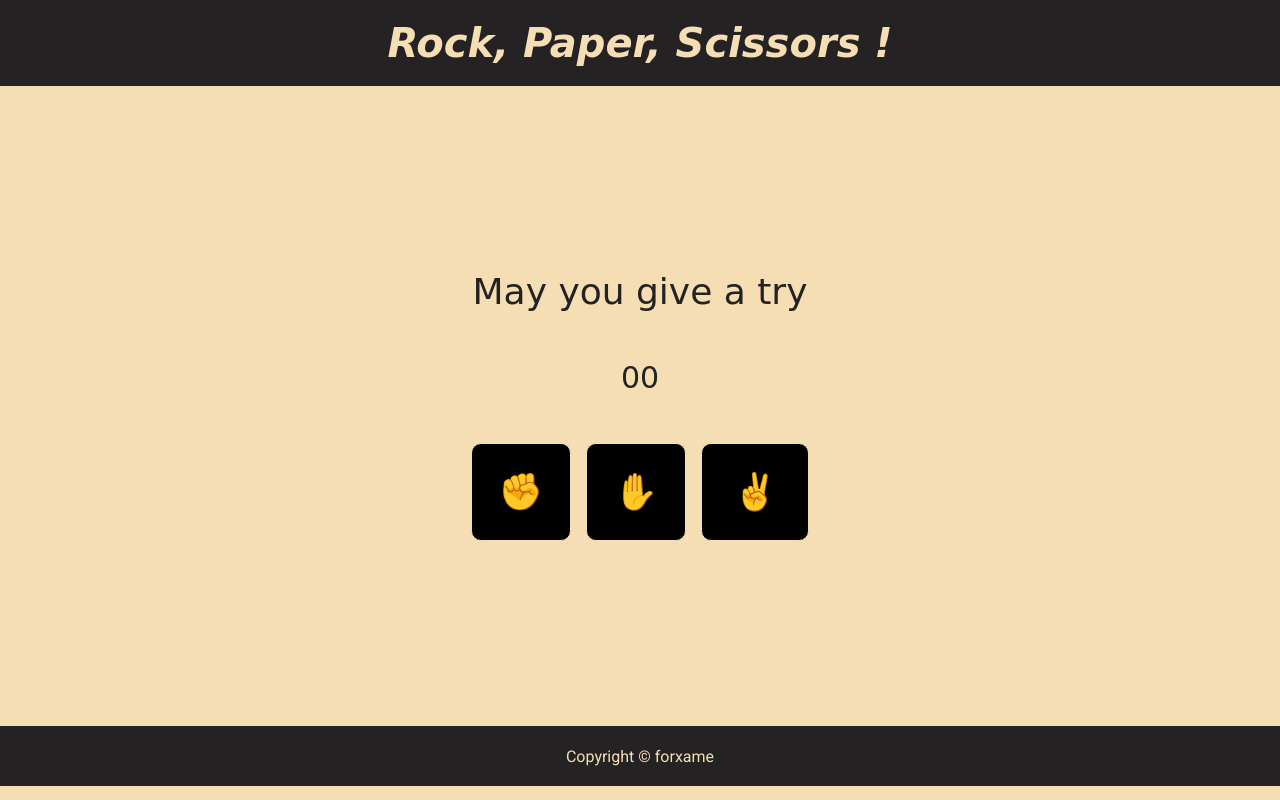
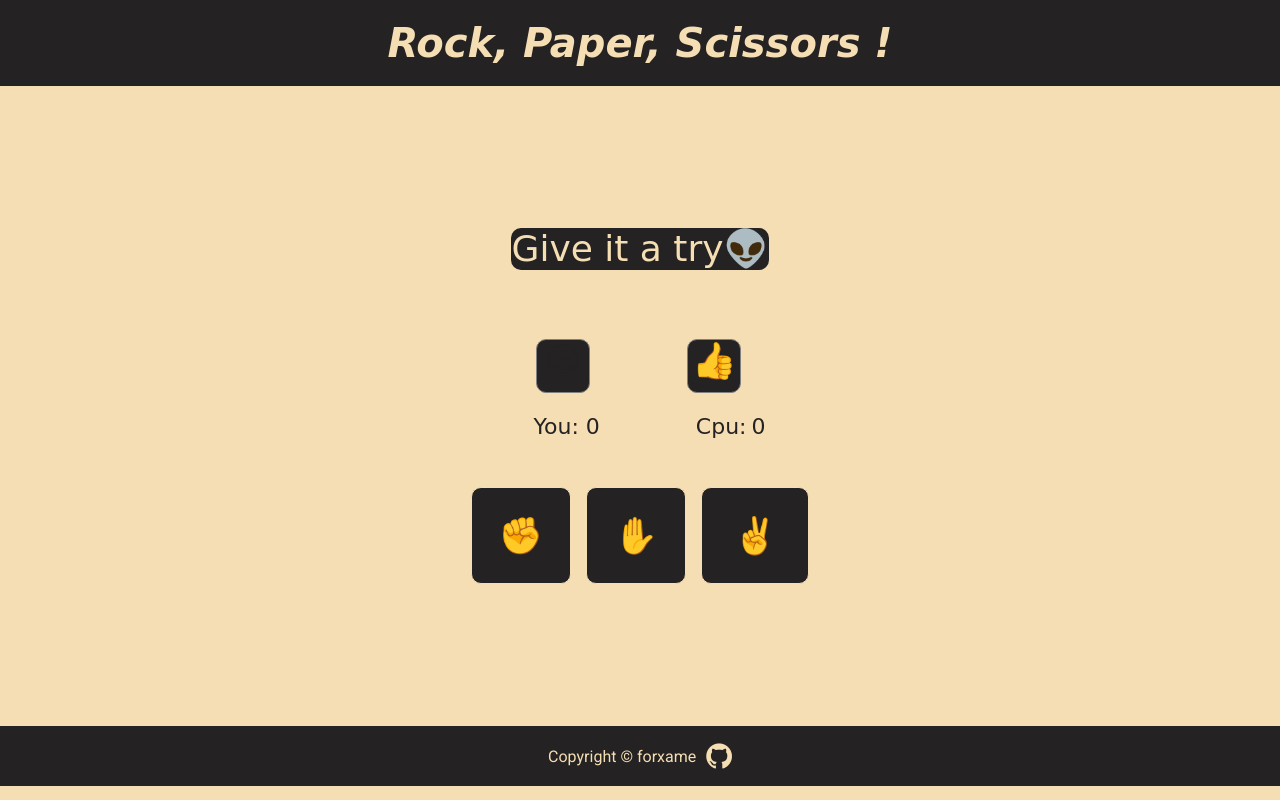
Before and after one commit to forxame/rock-paper-scissors, a plain HTML site: page index.html in a window 1280 px wide. Drawn offline with Linux system fonts and the light colour scheme; a web font is replaced by a local one.

Commit message:
Design changes

```diff
--- a/app.js
+++ b/app.js
@@ -42,11 +42,10 @@ function displayScore() {
 
 function gameOver() {
     if (playerScore == 5) {
-        return "Congrats! You won.";
+        winnerText.textContent =  "Congrats! You won.";
     } else if (computerScore == 5) {
-        return "Nice try! Get over here...";
+        winnerText.textContent = "Better luck next time!";
     }
-
 }
 
 const btn1 = document.getElementById("rock");
@@ -63,23 +62,23 @@ playerScoreText.textContent = playerScore;
 computerScoreText.textContent = computerScore;
 let playerSelection;
 
-
 btn1.addEventListener("click", ()=>{
     playerSelection = "✊";
     winnerText.textContent = game();
     displayScore();
+    gameOver();
 })
 
 btn2.addEventListener("click", ()=>{
     playerSelection = "✋";
     winnerText.textContent = game();
     displayScore();
+    gameOver();
 })
 
 btn3.addEventListener("click", ()=>{
     playerSelection = "✌️";
     winnerText.textContent = game();
     displayScore();
+    gameOver();
 })
-
-gameOver();
--- a/index.html
+++ b/index.html
@@ -6,6 +6,7 @@
     <meta name="viewport" content="width=device-width, initial-scale=1.0">
     <title>Document</title>
     <link rel="stylesheet" href="./styles.css">
+    <link rel="stylesheet" href="https://cdnjs.cloudflare.com/ajax/libs/font-awesome/4.7.0/css/font-awesome.min.css">
 </head>
 <body>
 
@@ -15,34 +16,49 @@
 
     <main>
         <div class="wrapper font">
-            <div class="result" id="result">May you give a try</div>
+            <div class="result font-36px" id="result">Give it a try👽</div>
 
             <div class="score" id="score">
-                    <div class="box">
-                        <div class="player choice" id="playerChoice"></div>
-                        <div id="playerScore"></div>
+                    <div class="score-box one">
+                        <span class="playerChoice font-36px" id="playerChoice">😎</span>
+                        <span class="computerChoice font-36px" id="computerChoice">👍</span>
                     </div>
-                    <div class="box">
-                        <div class="computer choice" id="computerChoice"></div>
-                        <div id="computerScore"></div>
+                    <div class="score-box two">
+
+                        <span class="score-box-two-child">
+                            <span class="">You:</span>
+                            <span class="playerScore" id="playerScore"></span>
+                        </span>
+
+                        <span class="score-box-two-child">
+                            <span class="">Cpu:</span>
+                            <span class="computerScore" id="computerScore"></span>
+                        </span>
+
                     </div>
             </div>
 
             <div class="buttons">
                 <button class="rock" id="rock">
-                    <span class="emoji">✊</span>
+                    <span class="font-36px">✊</span>
                 </button>
                 <button class="paper" id="paper">
-                    <span class="emoji">✋</span>
+                    <span class="font-36px">✋</span>
                 </button>
                 <button class="scissors" id="scissors">
-                    <span class="emoji">✌️</span>
+                    <span class="font-36px">✌️</span>
                 </button>
             </div>
         </div>
+
+        <!-- Popup window for reset -->
+
     </main>
     <footer>
         <p>Copyright © forxame</p>
+        <a href="https://github.com/forxame" target="_blank">
+            <i class='fa fa-github'></i>
+        </a>
     </footer>
     <script src="./app.js"></script>
 </body>
--- a/styles.css
+++ b/styles.css
@@ -52,14 +52,57 @@ main {
 
 }
 
-.result {
+.font-36px {
     font-size: 36px;
 }
 
-.score {
-    font-size: 30px;
+.result {
+    min-width: 7em;
+    background: rgb(36, 34, 34);
+    color: wheat;
+    border-radius: 10px;
+    text-align: center;
+}
+
+.playerChoice {
+    margin-left: 1.6em;
+}
+
+.computerChoice {
+    margin-left: 2.7em;
+}
+
+.playerChoice,
+.computerChoice {
+    min-width: 1.5em;
+    min-height: 1.5em;
+    background: rgb(36, 34, 34);
+    border: 1px solid gray;
+    border-radius: 10px;
+    text-align: center;
+}
+
+.score-box.one {
     display: flex;
-    justify-content: space-around;
+    align-items: center;
+}
+
+.score-box.one {
+    min-height: 6em;
+}
+
+.score-box-two-child {
+    margin: 0 2.5em;
+    font-size: 22px;
+}
+
+.playerScore,
+.computerScore {
+    position:absolute;
+}
+
+.computerScore {
+    margin-left: 5px;
 }
 
 .buttons {
@@ -73,16 +116,12 @@ main {
     padding: 2em;
     border: 1px solid wheat;
     border-radius: 10px;
-    background: black;
+    background: rgb(36, 34, 34);
     color: wheat;
 }
 
 .scissors {
     padding: 2em 2.3em;
-}
-
-.emoji {
-    font-size: 36px;
 }
 
 .rock:hover,
@@ -99,3 +138,19 @@ footer {
     justify-content: center;
     align-items: center;
 }
+
+.fa.fa-github {
+    font-size: 30px;
+    margin-left: 10px;
+    color: #f5deb3;
+}
+
+.fa.fa-github:hover {
+    color: burlywood;
+    font-size: 36px;
+}
+
+.fa.fa-github:active {
+    color: rgb(172, 137, 73);
+    font-size: 36px;
+}
```
Also changed, not shown: 1 other file.
